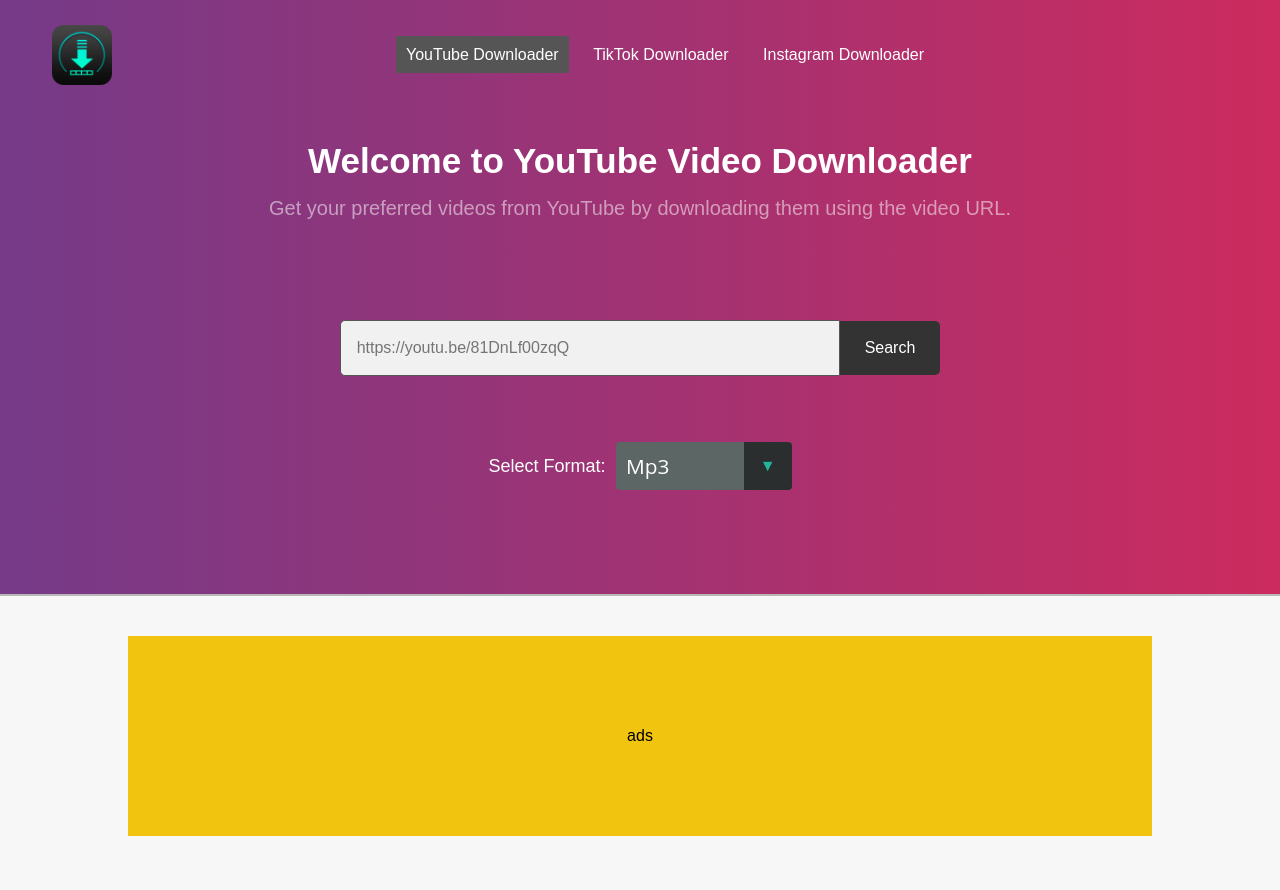
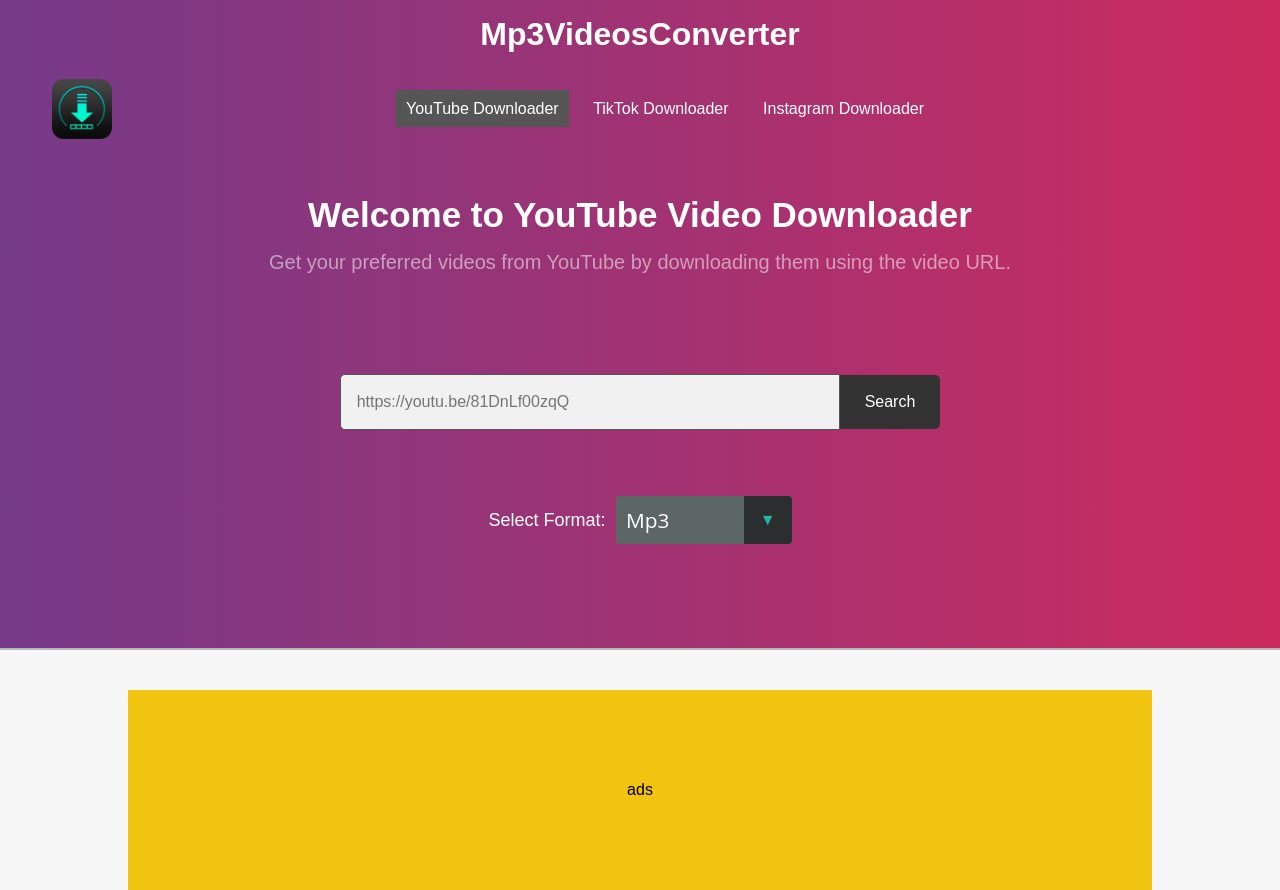
Before and after one commit to sudipnext/AllVideoDownloader, a Django app: page / in a window 1280 px wide. Shown: the top 890 px of the page. Run offline with Django 4.2, Linux system fonts and the light colour scheme.

Commit message:
title,share functionlity added

```diff
--- a/aiodownloader/api/static/main.css
+++ b/aiodownloader/api/static/main.css
@@ -17,14 +17,16 @@ body {
 
   background-color: #f7f7f7;
 }
-
+.main_title {
+  text-align: center;
+  padding: 1rem 0;
+}
 header {
   display: flex;
   align-items: center;
-  background-color: #333;
   color: #fff;
   padding: 20px;
-  padding-top: 25px;
+  padding-top: 10px;
 }
 .ham_menu {
   cursor: pointer;
@@ -413,7 +415,7 @@ label {
 /* .tiktok-img:hover,
 .insta-img:hover {
   /* border: 4px solid #1f9d86; */
- /* } */
+/* } */
 
 .tiktok-img:hover svg,
 .insta-img:hover svg {
@@ -479,9 +481,6 @@ footer {
 footer p {
   margin: 0;
 }
-
-
-
 
 @media (max-width: 1024px) {
   .logo {
--- a/aiodownloader/api/templates/index.html
+++ b/aiodownloader/api/templates/index.html
@@ -7,13 +7,16 @@
   <meta http-equiv="X-UA-Compatible" content="IE=edge">
   <meta name="viewport" content="width=device-width, initial-scale=1.0">
   <link rel="stylesheet" href="{% static 'main.css' %}">
-  <title>Video | Downloader</title>
+  <title>Mp3VideosConverter</title>
 
 </head>
 
 <body>
   <div class="container">
+    <div class="header_container">
+      <h1 class="main_title">Mp3VideosConverter</h1>
       <header>
+
         <div class="logo">
           <img src="{% static '/images/logo.png' %}" alt="Video Downloader Logo">
         </div>
@@ -35,6 +38,8 @@
           <p class="line"></p>
         </div>
       </header>
+    </div>
+
     <style>
       /* loading animation */
       #loading {
@@ -206,18 +211,18 @@
       <h3>Share to world</h3>
       <p>Let other enjoy this downloader.</p>
       <div class="share_links">
-        <svg class="share_link fb" xmlns="http://www.w3.org/2000/svg" xmlns:xlink="http://www.w3.org/1999/xlink"
-          viewBox="0 0 50 50" width="50px" height="50px">
+        <svg onclick="shareOnFacebook()" class="share_link fb" xmlns="http://www.w3.org/2000/svg"
+          xmlns:xlink="http://www.w3.org/1999/xlink" viewBox="0 0 50 50" width="50px" height="50px">
           <path style="fill:none;stroke-width:2;stroke-linecap:round;stroke-miterlimit:10;"
             d="M25,4C13.402,4,4,13.402,4,25c0,10.528,7.756,19.222,17.861,20.74V30.566h-5.196v-5.52h5.196v-3.673c0-6.081,2.963-8.751,8.017-8.751c2.421,0,3.701,0.179,4.307,0.261v4.818h-3.447c-2.145,0-2.895,2.034-2.895,4.327v3.017h6.289l-0.853,5.52h-5.435v15.22C38.093,44.395,46,35.631,46,25C46,13.402,36.598,4,25,4z" />
         </svg>
-        <svg class="share_link twitter" xmlns="http://www.w3.org/2000/svg" xmlns:xlink="http://www.w3.org/1999/xlink"
-          viewBox="0 0 50 50" width="50px" height="50px">
+        <svg onclick="shareOnTwitter()" class="share_link twitter" xmlns="http://www.w3.org/2000/svg"
+          xmlns:xlink="http://www.w3.org/1999/xlink" viewBox="0 0 50 50" width="50px" height="50px">
           <path fill="none" stroke-width="2" stroke-linecap="round" stroke-linejoin="round" stroke-miterlimit="10"
             d="M49,11.096c-1.768,0.784-3.664,1.311-5.658,1.552c2.035-1.22,3.597-3.151,4.332-5.448c-1.903,1.127-4.013,1.947-6.255,2.388c-1.795-1.916-4.354-3.11-7.186-3.11c-5.44,0-9.849,4.409-9.849,9.847c0,0.771,0.088,1.522,0.257,2.244c-8.184-0.412-15.441-4.332-20.299-10.29c-0.848,1.458-1.332,3.149-1.332,4.953c0,3.416,1.735,6.429,4.38,8.197c-1.616-0.051-3.132-0.495-4.46-1.233c0,0.042,0,0.082,0,0.125c0,4.773,3.394,8.748,7.896,9.657c-0.824,0.227-1.694,0.346-2.592,0.346c-0.636,0-1.253-0.062-1.856-0.178c1.257,3.909,4.892,6.761,9.201,6.84c-3.368,2.641-7.614,4.213-12.23,4.213c-0.797,0-1.579-0.044-2.348-0.137c4.356,2.795,9.534,4.425,15.095,4.425c18.114,0,28.022-15.007,28.022-28.016c0-0.429-0.011-0.856-0.029-1.275C46.012,14.807,47.681,13.071,49,11.096z" />
         </svg>
-        <svg class="share_link insta" xmlns="http://www.w3.org/2000/svg" xmlns:xlink="http://www.w3.org/1999/xlink"
-          viewBox="0 0 50 50" width="50px" height="50px">
+        <svg onclick="shareOnInstagram()" class="share_link insta" xmlns="http://www.w3.org/2000/svg"
+          xmlns:xlink="http://www.w3.org/1999/xlink" viewBox="0 0 50 50" width="50px" height="50px">
           <path style="fill:none;stroke-width:2;stroke-miterlimit:10;"
             d="M16,46h18c6.627,0,12-5.373,12-12V16c0-6.627-5.373-12-12-12H16C9.373,4,4,9.373,4,16v18C4,40.627,9.373,46,16,46z" />
           <circle style="fill:none;stroke-width:2;stroke-miterlimit:10;" cx="25" cy="25" r="10" />
@@ -250,6 +255,29 @@
       }
 
     } )
+    function shareOnFacebook ()
+    {
+      // Replace "YOUR_WEBSITE_URL" with your actual website URL
+      var url = encodeURIComponent( document.location.href );
+      var shareUrl = "https://www.facebook.com/sharer/sharer.php?u=" + url;
+      window.open( shareUrl, "_blank" );
+    }
+
+    function shareOnTwitter ()
+    {
+      // Replace "YOUR_WEBSITE_URL" with your actual website URL
+      var url = encodeURIComponent( document.location.href );
+      var shareUrl = "https://twitter.com/intent/tweet?url=" + url;
+      window.open( shareUrl, "_blank" );
+    }
+
+    function shareOnInstagram ()
+    {
+      // Replace "YOUR_INSTAGRAM_USERNAME" with your actual Instagram username
+      var instagramUrl = `https://www.instagram.com/`;
+      window.open( instagramUrl, "_blank" );
+    }
+
   </script>
 
   {% block script %}
--- a/aiodownloader/api/templates/instagram.html
+++ b/aiodownloader/api/templates/instagram.html
@@ -14,7 +14,7 @@
   .intro-text,
   .search-container,
   .result_container,
-  header {
+  .header_container {
     background: linear-gradient(90deg, #f09433 0%, #e6683c 25%, #dc2743 50%, #cc2366 75%, #bc1888 100%);
     color: white !important;
   }
--- a/aiodownloader/api/templates/tiktok.html
+++ b/aiodownloader/api/templates/tiktok.html
@@ -14,7 +14,7 @@
   .intro-text,
   .search-container,
   .result_container,
-  header {
+  .header_container {
     background: linear-gradient(92deg, #0e0c1be0 -14.11%, #5c273beb 107.67%);
     color: white !important;
   }
--- a/aiodownloader/api/templates/youtube.html
+++ b/aiodownloader/api/templates/youtube.html
@@ -13,11 +13,12 @@
   .intro-text,
   .search-container,
   .result_container,
-  header {
+  .header_container {
     /* background-image: linear-gradient(90deg, #e52d27d3, #b31217); */
     background-image: linear-gradient(90deg, #753a88, #cc2b5e);
     color: white !important;
   }
+
   .intro-text>p {
     color: #ffffff85;
   }
@@ -90,9 +91,9 @@
       overlay.classList.add( 'show_ovelay' );
       loader.classList.add( "display" );
       console.log( selectedValue );
-        if (selectedValue !="")
+      if ( selectedValue != "" )
       {
-          url = location.origin +  "/ytb/";
+        url = location.origin + "/ytb/";
         const payload = {
           video_url: video_url.value,
           format: selectedValue
@@ -127,7 +128,7 @@
           } );
       }
 
-      })
+    } )
   </script>
 
   {% endblock script %}
```
Lines whose indentation alone changed are shown as unchanged.
